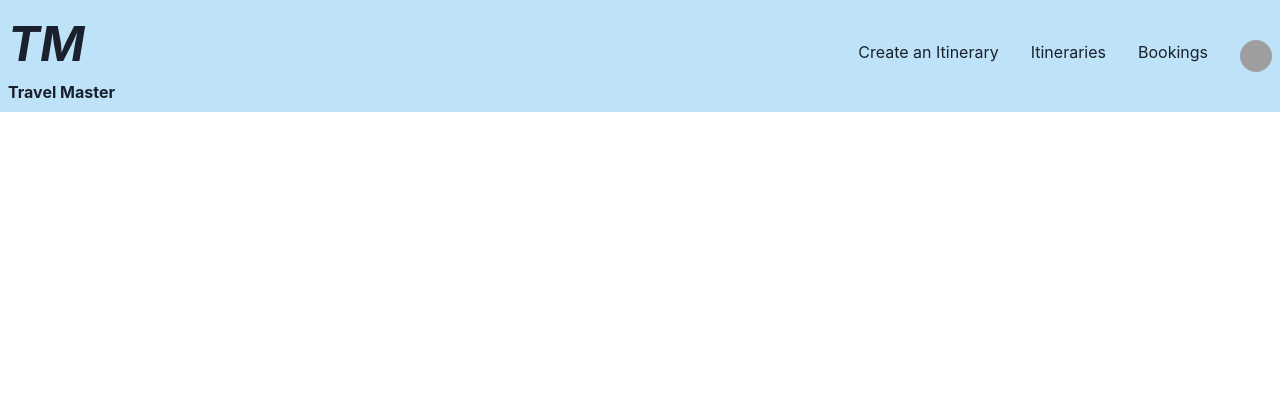
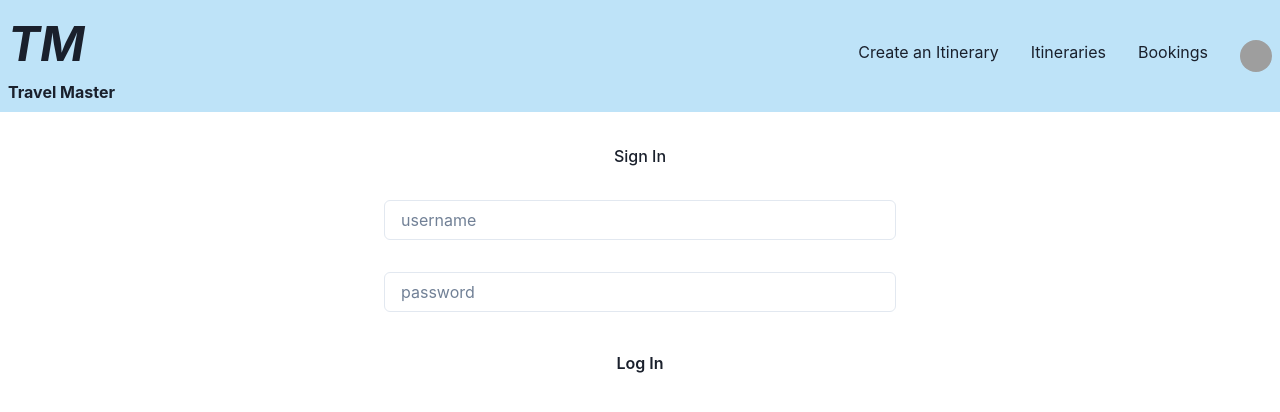
Before and after one commit to chen1ting/TravelMaster, a React (Create React App) app in the folder frontend/: page / in a window 1280 px wide. Shown: the top 412 px of the page. Built offline with nearby package versions, Linux system fonts and the light colour scheme; grey boxes are pictures that could not be loaded.

Commit message:
Sign In Component

```diff
--- a/frontend/src/App.js
+++ b/frontend/src/App.js
@@ -1,12 +1,14 @@
 import './App.css';
 import NavBar from './Components/NavBar';
 import { ChakraProvider } from '@chakra-ui/react';
+import SignIn from './Components/SignIn';
 
 
 function App() {
   return (
     <ChakraProvider>
       <NavBar/>
+      <SignIn/>
     </ChakraProvider>
   );
 }
--- a/frontend/src/Components/NavBar.js
+++ b/frontend/src/Components/NavBar.js
@@ -74,7 +74,7 @@ const Header = (props) => {
                   }
                 />
               </MenuButton>
-              <MenuList>
+              <MenuList justify = "center">
                 <MenuItem>Log In</MenuItem>
                 <MenuItem>Sign Up</MenuItem>
               </MenuList>
--- /dev/null
+++ b/frontend/src/Components/SignIn.js
@@ -0,0 +1,48 @@
+import { useState } from 'react';
+//import { useAuth } from '../lib/auth';
+import { FormControl, FormLabel, Button, Input, Box, Flex } from '@chakra-ui/react';
+
+const SignIn = () => {
+  const [username, setUsername] = useState('');
+  const [password, setPassword] = useState('');
+  //const { signIn } = useAuth();
+
+  function onSubmit(e) {
+    e.preventDefault();
+    //signIn({ username, password });
+  }
+
+  return (
+    <Box>
+      <FormControl b={'1px'} id="signin">
+        <Flex
+        wrap = "wrap"
+        direction = "column"
+        align = "center"
+        >
+          <FormLabel m={4}>Sign In</FormLabel>
+          <Input
+            m={4}
+            w = "40%"
+            type="text"
+            placeholder="username"
+            onChange={(e) => setUsername(e.target.value)}
+          ></Input>
+          <Input
+            m={4}
+            w = "40%"
+            type="password"
+            placeholder="password"
+            onChange={(e) => setPassword(e.target.value)}
+          ></Input>
+          <Button w={'40%'} m={4} type="submit" onClick={onSubmit} bg = "blue.75">
+          Log In
+          </Button>
+        </Flex>
+
+      </FormControl>
+    </Box>
+  );
+};
+
+export default SignIn;
```
